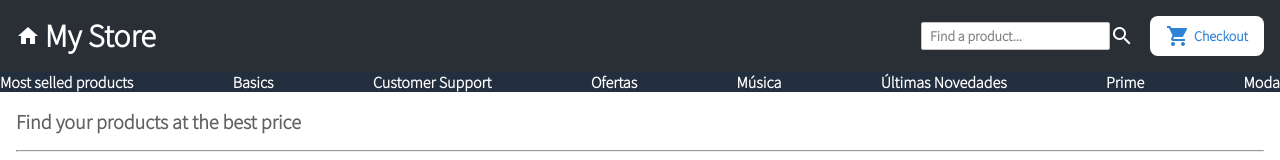
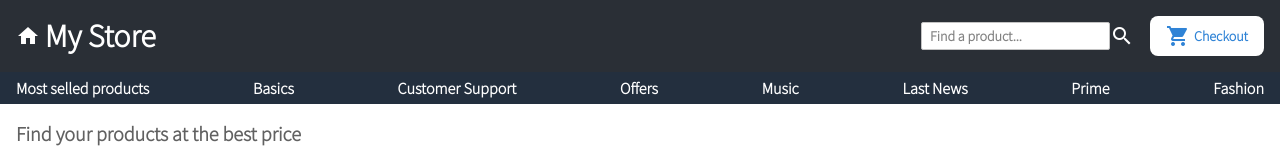
Before and after one commit to ivanpuebla10/angular-practice1, an Angular app: page / in a window 1280 px wide. Shown: the top 160 px of the page. Built offline with nearby package versions, Linux system fonts and the light colour scheme.

Commit message:
sub bar styles modified

```diff
--- a/src/app/sub-top-bar/sub-top-bar.component.html
+++ b/src/app/sub-top-bar/sub-top-bar.component.html
@@ -1,11 +1,10 @@
 <span class="sub_bar_container">
 <span>Most selled products</span>
 <span>Basics</span>
-<span>Customer Support
+<span>Customer Support</span>
+<span>Offers</span>
+<span>Music</span>
+<span>Last News</span>
+<span>Prime</span>
+<span>Fashion</span>
 </span>
-<span>Ofertas</span>
-<span>Música</span>
-<span>Últimas Novedades</span>
-<span>Prime</span>
-<span>Moda</span>
-</span>
--- a/src/styles.css
+++ b/src/styles.css
@@ -184,11 +184,14 @@ input {
 .sub_bar_container {
   background-color: #232F3E;
   display: flex;
+  align-items: center;
   justify-content: space-between;
+  height: 2em;
 }
 
 .sub_bar_container span{
 color: white;
+margin: 1em
 }
 @media (max-width: 700px) {
   .product_box {
```
